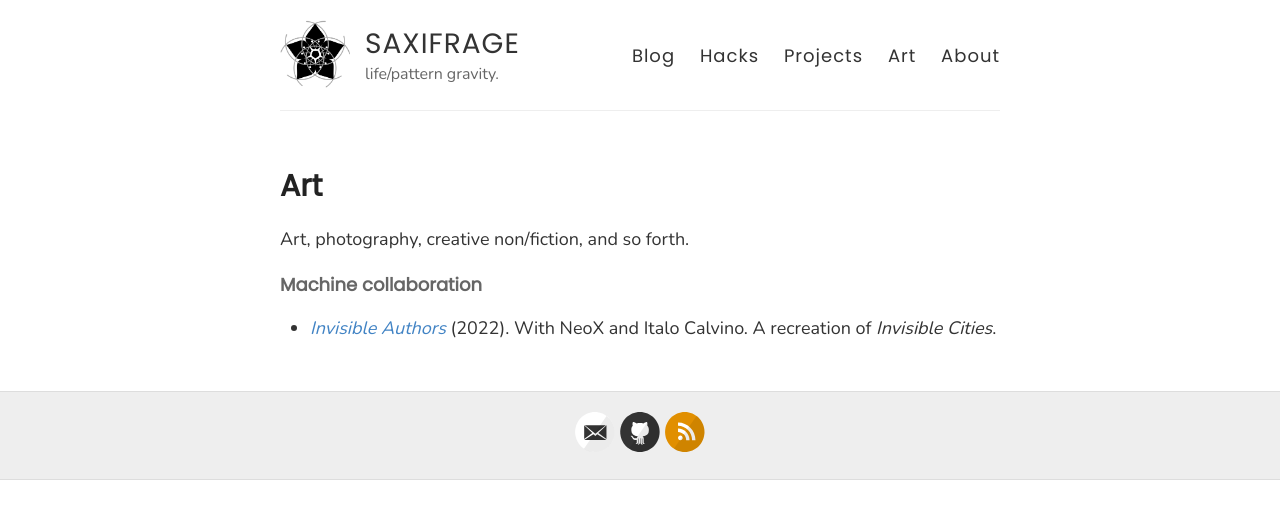
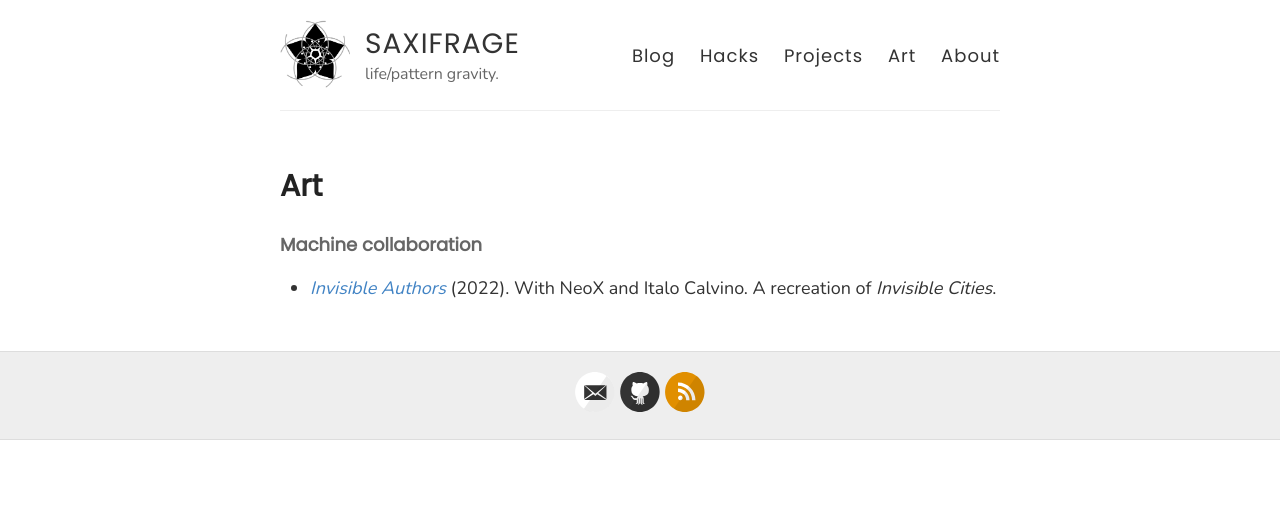
Before and after one commit to heptarch/heptarch.github.io, a Jekyll site: the page built from art.md, in a window 1280 px wide. Shown: the top 519 px of the page. Built offline with Jekyll 4.4.1, drawn with Linux system fonts in a browser that asks for light colours.

Commit message:
Update art.md

```diff
--- a/art.md
+++ b/art.md
@@ -4,8 +4,6 @@ title: Art
 permalink: /art/
 ---
 
-Art, photography, creative non/fiction, and so forth.
-
 #### Machine collaboration
 
 - [*Invisible Authors*](/assets/invisible-authors.pdf) (2022). With
```
